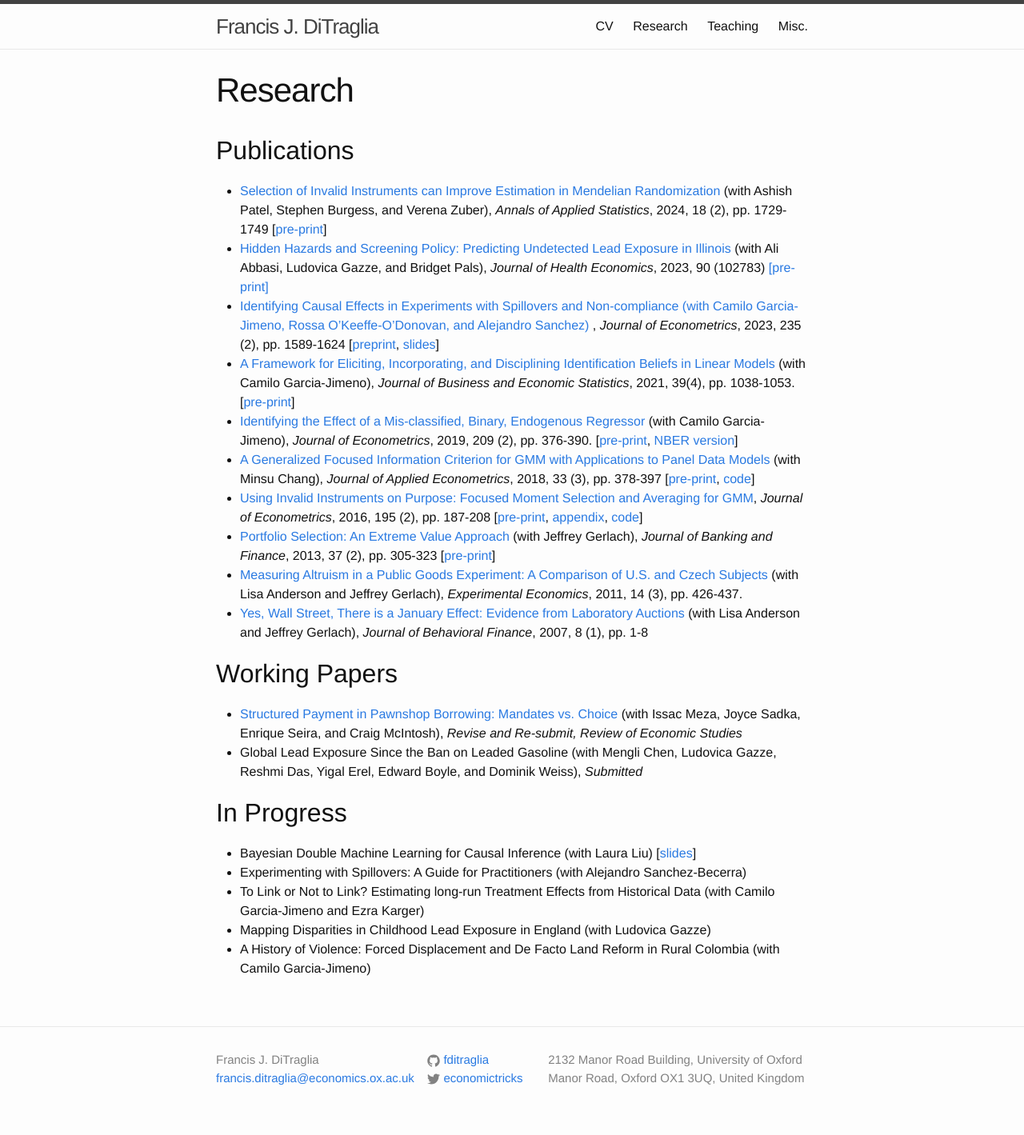
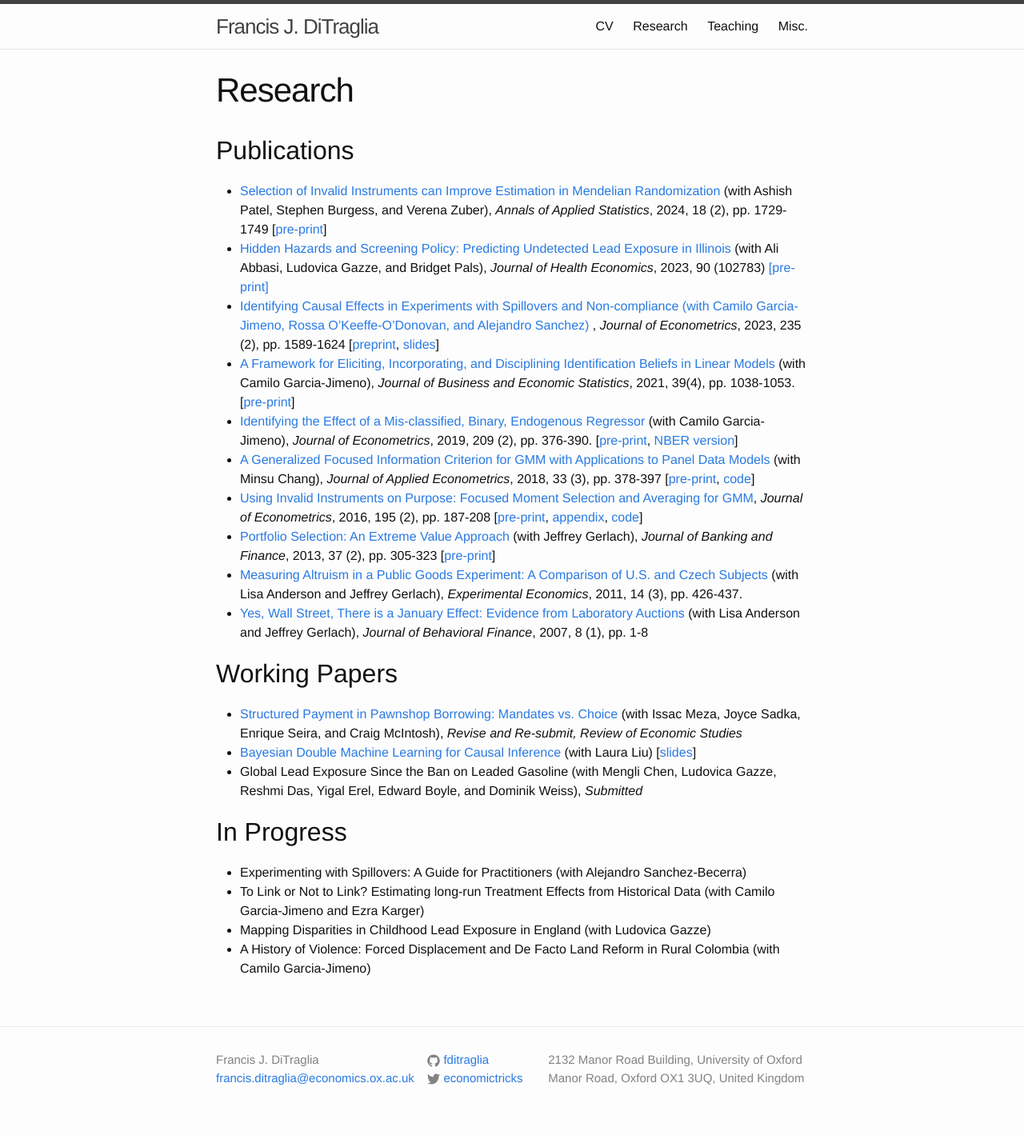
Before and after one commit to fditraglia/fditraglia.github.io, a Jekyll site: the page built from research.md, in a window 1280 px wide. Shown: the whole page at 80% size. Built offline with Jekyll 4.4.1, drawn with Linux system fonts in a browser that asks for light colours; some of the changed lines change nothing that is shown.

Commit message:
add link to wp

```diff
--- a/research.md
+++ b/research.md
@@ -21,10 +21,10 @@ permalink: /research/
 
 ## Working Papers
 - [Structured Payment in Pawnshop Borrowing: Mandates vs. Choice](https://ditraglia.com/pdf/pawn-paper.pdf) (with Issac Meza, Joyce Sadka, Enrique Seira, and Craig McIntosh), *Revise and Re-submit, Review of Economic Studies*
+- [Bayesian Double Machine Learning for Causal Inference](https://laurayuliu.com/research/BDML_DL/BDML.pdf) (with Laura Liu) [[slides](../pdf/BDML-2025-02-26.pdf)]
 - Global Lead Exposure Since the Ban on Leaded Gasoline (with Mengli Chen, Ludovica Gazze, Reshmi Das, Yigal Erel, Edward Boyle, and Dominik Weiss), *Submitted*
 
 ## In Progress
-- Bayesian Double Machine Learning for Causal Inference (with Laura Liu) [[slides](../pdf/BDML-2025-02-26.pdf)]
 - Experimenting with Spillovers: A Guide for Practitioners (with Alejandro Sanchez-Becerra)
 - To Link or Not to Link? Estimating long-run Treatment Effects from Historical Data (with Camilo Garcia-Jimeno and Ezra Karger)
 - Mapping Disparities in Childhood Lead Exposure in England (with Ludovica Gazze)
```
